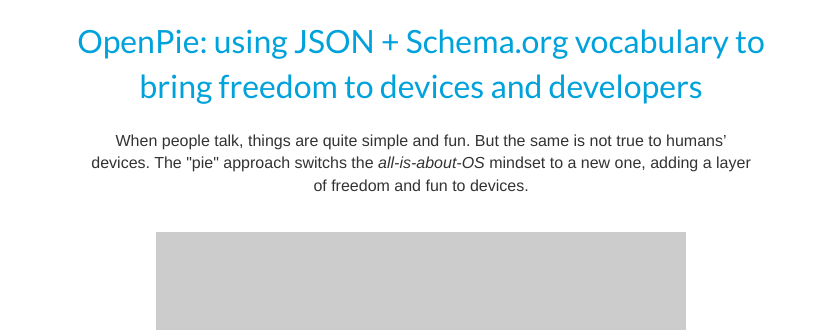
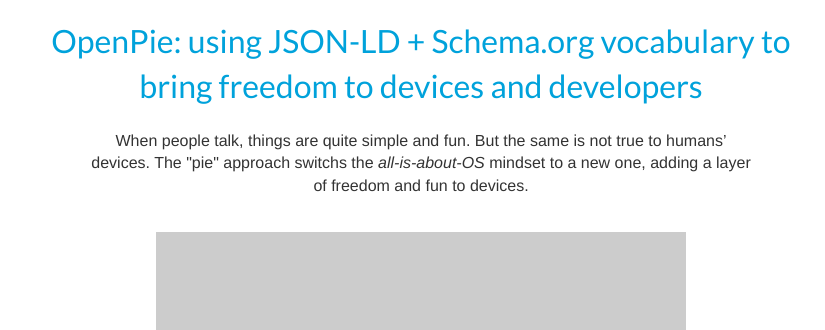
Before and after one commit to OpenPie/openpie.github.io, a plain HTML site: page public/index.html in a window 1280 px wide. Shown: the part 137-467 px from the top of the page, without its empty margins (219-1044 px from the left). Drawn offline with Linux system fonts and the light colour scheme.

Commit message:
Ontology revision for OpenPie v1

```diff
--- a/public/index.html
+++ b/public/index.html
@@ -35,7 +35,7 @@
 </header>
 
 <section class="intro container">
-<h1>OpenPie: using JSON + Schema.org vocabulary to<br>
+<h1>OpenPie: using JSON-LD + Schema.org vocabulary to<br>
 bring freedom to devices and developers</h1>
 <p>When people talk, things are quite simple and fun. But the same is not true to humans’ devices. The "pie" approach switchs the <em>all-is-about-OS</em> mindset to a new one, adding a layer of freedom and fun to devices.</p>
 <div class="video-placeholder">video</div>
```
Also changed, not shown: 3 other files.
